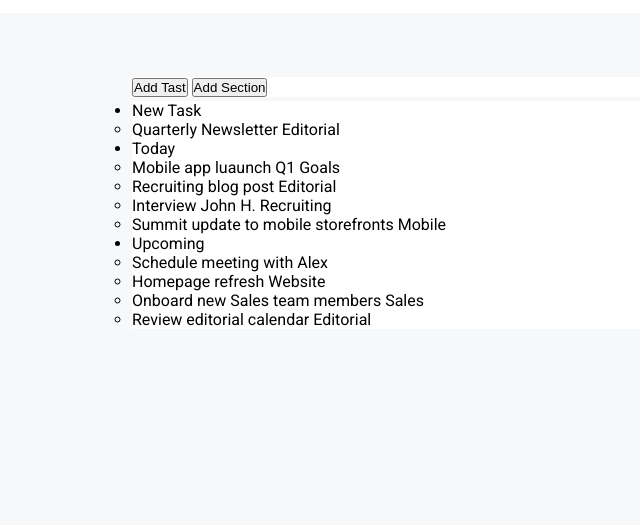
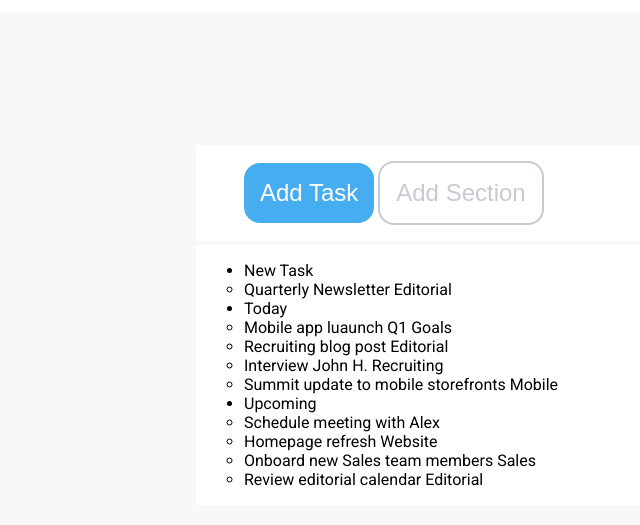
Before and after one commit to jdelavega42/html-css-toboolist, a plain HTML site: page index.html in a window 1280 px wide. Shown: the part 147-672 px from the top of the page, without its empty margins (0-640 px from the left). Drawn offline with Linux system fonts and the light colour scheme.

Commit message:
add css top buttons

```diff
--- a/css/style.css
+++ b/css/style.css
@@ -44,11 +44,29 @@ h1{
 main{
     margin: 4rem auto;
     width: 80%;
+    padding: 4rem;
 }
 
 .container{
  background-color: white;
- margin: .25em;
+ margin: .25rem;
+ padding: 1em 3rem;
 }
+button{
+    padding: 1rem;
+    border-radius: 1rem;
+    font-size: 1.5rem;
+}
+.left{
+    background-color: #47ADF1;
+    border: none;
+    color: white;
+}
+.right{
+    background-color: white;
+    border-color: #C5CBD0;
+    border-style: solid;
+    color: #C5CBD0;
 
+}
 /* !MAIN */
--- a/index.html
+++ b/index.html
@@ -28,7 +28,7 @@
     <main>
         <!-- top buttons -->
         <div class="top container">
-            <button class="left">Add Tast</button>
+            <button class="left">Add Task</button>
             <button class="right">Add Section</button>
         </div>
         <!-- top buttons -->
```
